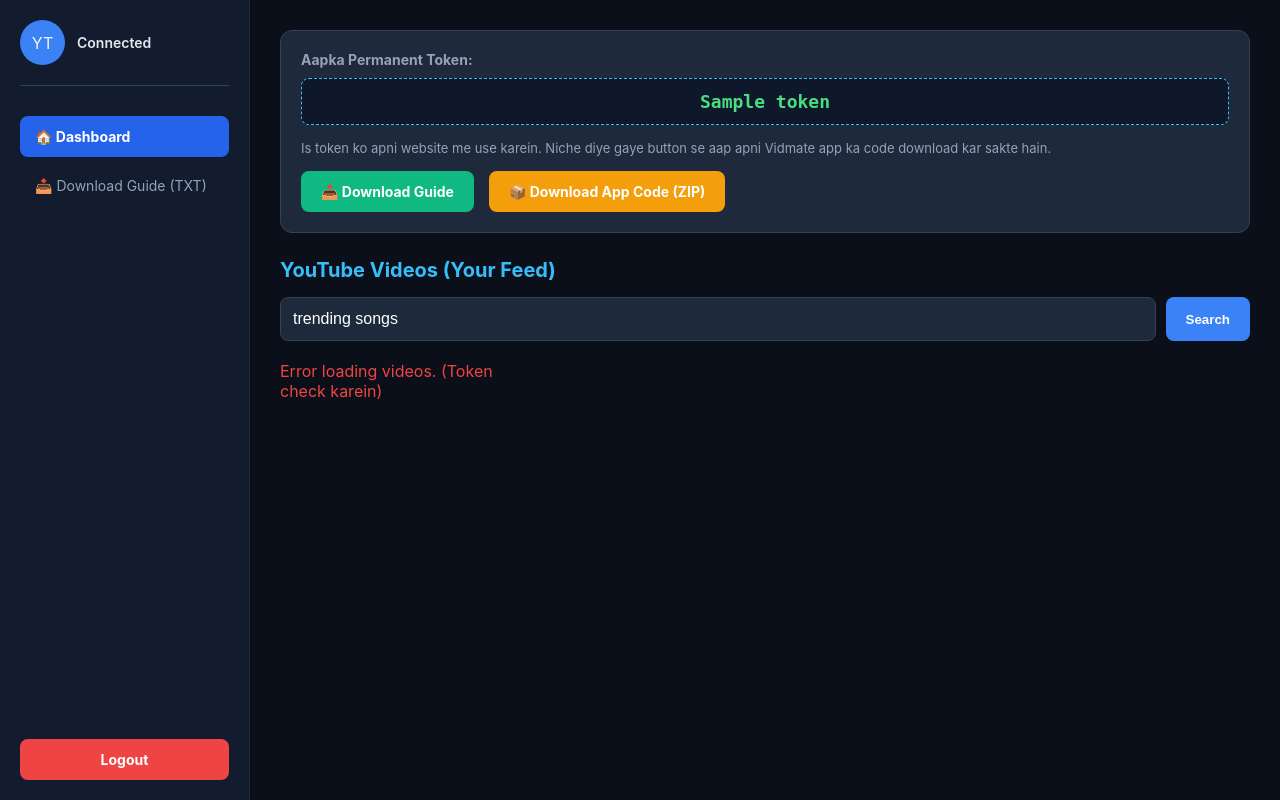
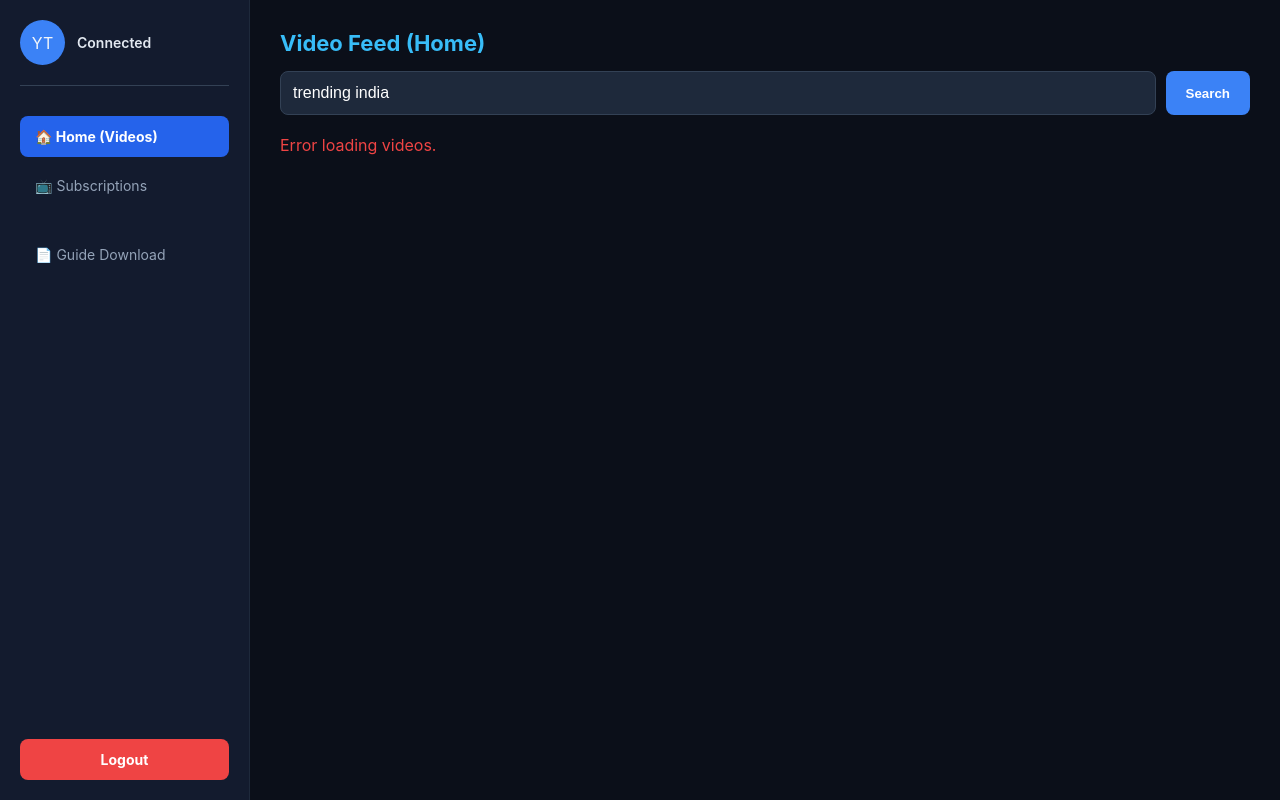
Before and after one commit to abhaypratapsingh76392-web/Youtube, a Flask app: template templates/index.html in a window 1280 px wide. Run offline with Flask 3, Linux system fonts and the light colour scheme; the template is opened without the code that fills it: most values are stand-ins (such as "Sample title", 1, 10 or a date in 2020); some libraries are stand-ins or nearby versions.

Commit message:
Enhance layout and interactivity in index.html
Added z-index to sidebar and improved button styles. Enhanced player section with interaction buttons and updated video card hover effects.

```diff
--- a/templates/index.html
+++ b/templates/index.html
@@ -8,50 +8,59 @@
         * { box-sizing: border-box; margin: 0; padding: 0; }
         body { font-family: -apple-system, sans-serif; background: #0b0f19; color: #f1f5f9; display: flex; min-height: 100vh; }
 
-        /* Sidebar */
-        .sidebar { width: 250px; background: #131b2e; border-right: 1px solid #1e293b; padding: 20px; display: flex; flex-direction: column; position: fixed; height: 100%; }
+        .sidebar { width: 250px; background: #131b2e; border-right: 1px solid #1e293b; padding: 20px; display: flex; flex-direction: column; position: fixed; height: 100%; z-index:100; }
         .user-profile { display: flex; align-items: center; gap: 12px; margin-bottom: 30px; padding-bottom: 20px; border-bottom: 1px solid #334155; }
         .avatar { width: 45px; height: 45px; border-radius: 50%; background: #3b82f6; display: flex; align-items: center; justify-content: center; overflow: hidden; }
         .avatar img { width: 100%; height: 100%; object-fit: cover; }
         .user-name { font-size: 14px; font-weight: 600; color: #e2e8f0; word-break: break-all; }
 
-        .menu-item { display: block; padding: 12px 15px; color: #94a3b8; text-decoration: none; border-radius: 8px; margin-bottom: 8px; font-size: 14px; }
+        .menu-item { display: block; padding: 12px 15px; color: #94a3b8; text-decoration: none; border-radius: 8px; margin-bottom: 8px; font-size: 14px; cursor: pointer; }
         .menu-item:hover { background: #1e293b; color: #fff; }
         .menu-item.active { background: #2563eb; color: #fff; font-weight: bold; }
         .btn-logout { margin-top: auto; background: #ef4444; color: #fff; padding: 12px; border-radius: 8px; text-align: center; text-decoration: none; font-weight: bold; font-size: 14px; }
 
-        /* Main Content */
         .main-content { margin-left: 250px; flex: 1; padding: 30px; }
 
         .token-section { background: #1e293b; border-radius: 12px; padding: 20px; border: 1px solid #334155; margin-bottom: 25px; }
         .token-box { background: #0f172a; border: 1px dashed #38bdf8; padding: 12px; border-radius: 8px; font-family: monospace; font-size: 18px; color: #4ade80; font-weight: bold; text-align: center; margin-bottom: 15px; }
 
         .actions-row { display: flex; gap: 15px; flex-wrap: wrap; }
-        .btn { padding: 12px 20px; border-radius: 8px; font-weight: bold; text-decoration: none; font-size: 14px; display: inline-flex; align-items: center; gap: 8px; border: none; cursor: pointer; }
-        .btn-guide { background: #10b981; color: #fff; }
-        .btn-zip { background: #f59e0b; color: #fff; }
+        .btn { padding: 10px 18px; border-radius: 8px; font-weight: bold; text-decoration: none; font-size: 13px; display: inline-flex; align-items: center; gap: 8px; border: none; cursor: pointer; color: #fff; }
+        .btn-guide { background: #10b981; }
+        .btn-zip { background: #f59e0b; }
+        .btn-like { background: #3b82f6; }
+        .btn-dislike { background: #64748b; }
+        .btn-sub { background: #ef4444; }
+        .btn-share { background: #8b5cf6; }
 
-        /* Video Player & Grid */
-        .player-section { display: none; margin-bottom: 25px; background: #000; border-radius: 12px; overflow: hidden; border: 1px solid #334155; }
-        .player-section iframe { width: 100%; height: 400px; border: none; }
+        .player-section { display: none; margin-bottom: 25px; background: #000; border-radius: 12px; overflow: hidden; border: 1px solid #334155; position: sticky; top: 20px; z-index: 50; box-shadow: 0 10px 30px rgba(0,0,0,0.5); }
+        .player-section iframe { width: 100%; height: 450px; border: none; }
+        .player-actions { background: #0f172a; padding: 12px; display: flex; gap: 10px; justify-content: center; flex-wrap: wrap; }
 
         .search-bar { display: flex; gap: 10px; margin-bottom: 20px; }
         .search-bar input { flex: 1; padding: 12px; border-radius: 8px; border: 1px solid #334155; background: #1e293b; color: #fff; font-size: 16px; outline: none; }
         .search-bar button { padding: 12px 20px; background: #3b82f6; color: #fff; border: none; border-radius: 8px; font-weight: bold; cursor: pointer; }
 
         .video-grid { display: grid; grid-template-columns: repeat(auto-fill, minmax(220px, 1fr)); gap: 20px; }
-        .video-card { background: #1e293b; border-radius: 12px; overflow: hidden; cursor: pointer; transition: transform 0.2s; border: 1px solid #334155; }
-        .video-card:hover { transform: translateY(-5px); }
+        .video-card { background: #1e293b; border-radius: 12px; overflow: hidden; cursor: pointer; transition: transform 0.2s; border: 1px solid #334155; position: relative; }
+        .video-card:hover { transform: translateY(-5px); border-color: #3b82f6; }
         .video-card img { width: 100%; height: 130px; object-fit: cover; }
         .video-card .info { padding: 12px; }
         .video-card .title { font-size: 14px; font-weight: bold; color: #f8fafc; margin-bottom: 5px; display: -webkit-box; -webkit-line-clamp: 2; -webkit-box-orient: vertical; overflow: hidden; }
         .video-card .channel { font-size: 12px; color: #94a3b8; }
+
+        /* Subs Grid */
+        .channel-card { background: #1e293b; border-radius: 12px; padding: 15px; text-align: center; border: 1px solid #334155; }
+        .channel-card img { width: 80px; height: 80px; border-radius: 50%; object-fit: cover; margin-bottom: 10px; }
+        .channel-card .title { font-size: 14px; font-weight: bold; color: #fff; margin-bottom: 10px; }
+
+        .view-section { display: none; }
+        .view-section.active { display: block; }
     </style>
 </head>
 <body>
 
     {% if token %}
-    <!-- Sidebar -->
     <div class="sidebar">
         <div class="user-profile">
             <div class="avatar">
@@ -60,63 +69,82 @@
             <div class="user-name">{{ user.title if user else 'Connected' }}</div>
         </div>
 
-        <a href="/" class="menu-item active">🏠 Dashboard</a>
-        <a href="/download-guide?token={{ token }}" class="menu-item">📥 Download Guide (TXT)</a>
+        <a onclick="switchTab('home')" class="menu-item active" id="nav-home">🏠 Home (Videos)</a>
+        <a onclick="switchTab('subs')" class="menu-item" id="nav-subs">📺 Subscriptions</a>
 
+        <a href="/download-guide?token={{ token }}" class="menu-item" style="margin-top:20px;">📄 Guide Download</a>
         <a href="/logout" class="btn-logout">Logout</a>
     </div>
 
-    <!-- Main Content -->
     <div class="main-content">
 
-        <!-- Token & Downloads -->
-        <div class="token-section">
-            <h3 style="margin-bottom: 10px; color: #94a3b8; font-size: 14px;">Aapka Permanent Token:</h3>
-            <div class="token-box">{{ token }}</div>
-            <p style="color: #94a3b8; font-size: 13px; margin-bottom: 15px;">Is token ko apni website me use karein. Niche diye gaye button se aap apni Vidmate app ka code download kar sakte hain.</p>
+        <!-- Player Section with Interactions (Like, Sub, etc.) -->
+        <div class="player-section" id="playerSection">
+            <div style="padding: 10px; background: #1e293b; display: flex; justify-content: space-between; color: #fff; align-items:center;">
+                <span id="nowPlaying" style="font-size: 15px; font-weight: bold; white-space: nowrap; overflow: hidden; text-overflow: ellipsis; padding-right: 15px;">Playing...</span>
+                <button onclick="closePlayer()" style="background: #ef4444; color: #fff; border: none; padding: 6px 12px; border-radius: 5px; cursor: pointer; font-weight:bold;">X Close</button>
+            </div>
+            <iframe id="videoFrame" src="" allow="autoplay; encrypted-media" allowfullscreen></iframe>
 
-            <div class="actions-row">
-                <a href="/download-guide?token={{ token }}" class="btn btn-guide">📥 Download Guide</a>
-                <a href="/download-app?token={{ token }}" class="btn btn-zip">📦 Download App Code (ZIP)</a>
+            <div class="player-actions">
+                <button class="btn btn-like" onclick="doAction('like')">👍 Like</button>
+                <button class="btn btn-dislike" onclick="doAction('dislike')">👎 Dislike</button>
+                <button class="btn btn-sub" onclick="doAction('subscribe')">🔔 Subscribe Channel</button>
+                <button class="btn btn-share" onclick="shareVideo()">↪️ Share</button>
             </div>
         </div>
 
-        <!-- Video Player (Hidden by Default) -->
-        <div class="player-section" id="playerSection">
-            <div style="padding: 10px; background: #1e293b; display: flex; justify-content: space-between; color: #fff;">
-                <span id="nowPlaying" style="font-size: 14px; font-weight: bold;">Playing...</span>
-                <button onclick="closePlayer()" style="background: #ef4444; color: #fff; border: none; padding: 5px 10px; border-radius: 5px; cursor: pointer;">Close Player</button>
+        <!-- Home View -->
+        <div id="view-home" class="view-section active">
+            <h2 style="color: #38bdf8; margin-bottom: 15px; font-size: 22px;">Video Feed (Home)</h2>
+            <div class="search-bar">
+                <input type="text" id="searchQuery" placeholder="Search videos, songs, movies..." value="trending india">
+                <button onclick="searchVideos()">Search</button>
             </div>
-            <iframe id="videoFrame" src="" allow="autoplay; encrypted-media" allowfullscreen></iframe>
+            <div class="video-grid" id="videoGrid">
+                <p style="color: #94a3b8;">Loading videos...</p>
+            </div>
         </div>
 
-        <!-- YouTube Videos Section -->
-        <h2 style="color: #38bdf8; margin-bottom: 15px; font-size: 20px;">YouTube Videos (Your Feed)</h2>
-
-        <div class="search-bar">
-            <input type="text" id="searchQuery" placeholder="Search videos..." value="trending songs">
-            <button onclick="searchVideos()">Search</button>
+        <!-- Subscriptions View -->
+        <div id="view-subs" class="view-section">
+            <h2 style="color: #38bdf8; margin-bottom: 15px; font-size: 22px;">My Subscribed Channels</h2>
+            <div class="video-grid" id="subsGrid">
+                <p style="color: #94a3b8;">Loading subscriptions...</p>
+            </div>
         </div>
 
-        <div class="video-grid" id="videoGrid">
-            <!-- Videos will load here via JS -->
-            <p style="color: #94a3b8;">Loading videos...</p>
-        </div>
     </div>
 
     <script>
         const TOKEN = "{{ token }}";
-        const API_BASE = "https://no-fun-only-money.onrender.com/api";
+        const API_BASE = "https://no-fun-only-money.onrender.com/api"; // Aapka API Base URL
 
-        // Load initial videos
+        let currentVideoId = "";
+        let currentChannelId = "";
+
         window.onload = () => {
             searchVideos();
         };
 
+        function switchTab(tab) {
+            document.getElementById('nav-home').classList.remove('active');
+            document.getElementById('nav-subs').classList.remove('active');
+            document.getElementById('nav-' + tab).classList.add('active');
+
+            document.getElementById('view-home').classList.remove('active');
+            document.getElementById('view-subs').classList.remove('active');
+            document.getElementById('view-' + tab).classList.add('active');
+
+            if(tab === 'subs') {
+                loadSubscriptions();
+            }
+        }
+
         function searchVideos() {
             const q = document.getElementById('searchQuery').value;
             const grid = document.getElementById('videoGrid');
-            grid.innerHTML = '<p style="color: #94a3b8;">Loading...</p>';
+            grid.innerHTML = '<p style="color: #94a3b8;">Loading 50 videos...</p>';
 
             fetch(`${API_BASE}?token=${TOKEN}&action=search&q=${encodeURIComponent(q)}`)
             .then(res => res.json())
@@ -125,7 +153,7 @@
                     let html = '';
                     data.results.forEach(v => {
                         html += `
-                            <div class="video-card" onclick="playVideo('${v.videoId}', '${v.title.replace(/'/g, "\\'")}')">
+                            <div class="video-card" onclick="playVideo('${v.videoId}', '${v.title.replace(/'/g, "\'")}', '${v.channelId}')">
                                 <img src="${v.thumbnail}" alt="thumbnail">
                                 <div class="info">
                                     <div class="title">${v.title}</div>
@@ -140,11 +168,39 @@
                 }
             })
             .catch(err => {
-                grid.innerHTML = '<p style="color: #ef4444;">Error loading videos. (Token check karein)</p>';
+                grid.innerHTML = '<p style="color: #ef4444;">Error loading videos.</p>';
             });
         }
 
-        function playVideo(videoId, title) {
+        function loadSubscriptions() {
+            const grid = document.getElementById('subsGrid');
+            grid.innerHTML = '<p style="color: #94a3b8;">Fetching your channels...</p>';
+
+            fetch(`${API_BASE}?token=${TOKEN}&action=subscriptions`)
+            .then(res => res.json())
+            .then(data => {
+                if(data.status === 'success' && data.results.length > 0) {
+                    let html = '';
+                    data.results.forEach(ch => {
+                        html += `
+                            <div class="channel-card">
+                                <img src="${ch.thumbnail}" alt="channel">
+                                <div class="title">${ch.title}</div>
+                                <button class="btn btn-sub" style="padding: 6px 12px; font-size:12px;" onclick="unsubChannel('${ch.channelId}')">Unsubscribe</button>
+                            </div>
+                        `;
+                    });
+                    grid.innerHTML = html;
+                } else {
+                    grid.innerHTML = '<p style="color: #94a3b8;">No subscriptions found.</p>';
+                }
+            });
+        }
+
+        function playVideo(videoId, title, channelId) {
+            currentVideoId = videoId;
+            currentChannelId = channelId;
+
             const playerSection = document.getElementById('playerSection');
             const iframe = document.getElementById('videoFrame');
             const nowPlaying = document.getElementById('nowPlaying');
@@ -153,8 +209,7 @@
             nowPlaying.innerText = title;
             playerSection.style.display = 'block';
 
-            // Scroll to player
-            playerSection.scrollIntoView({ behavior: 'smooth' });
+            playerSection.scrollIntoView({ behavior: 'smooth', block: 'start' });
         }
 
         function closePlayer() {
@@ -163,14 +218,55 @@
             iframe.src = "";
             playerSection.style.display = 'none';
         }
+
+        // Action function for Like, Dislike, Subscribe
+        function doAction(action) {
+            if(!currentVideoId && action !== 'subscribe') return;
+
+            let url = `${API_BASE}?token=${TOKEN}&action=${action}`;
+            if(action === 'subscribe') {
+                url += `&channel_id=${currentChannelId}`;
+            } else {
+                url += `&video_id=${currentVideoId}`;
+            }
+
+            fetch(url)
+            .then(res => res.json())
+            .then(data => {
+                if(data.status === 'success') {
+                    alert("✅ " + data.message);
+                } else {
+                    alert("❌ " + (data.message || data.error));
+                }
+            })
+            .catch(err => alert("Error processing request."));
+        }
+
+        function unsubChannel(channelId) {
+            if(!confirm("Are you sure you want to unsubscribe?")) return;
+
+            fetch(`${API_BASE}?token=${TOKEN}&action=unsubscribe&channel_id=${channelId}`)
+            .then(res => res.json())
+            .then(data => {
+                alert(data.message);
+                loadSubscriptions(); // Reload list
+            });
+        }
+
+        function shareVideo() {
+            if(!currentVideoId) return;
+            const url = `https://youtube.com/watch?v=${currentVideoId}`;
+            navigator.clipboard.writeText(url).then(() => {
+                alert("✅ Video Link Copied to Clipboard!");
+            });
+        }
     </script>
     {% else %}
-    <!-- Login Screen -->
     <div style="width: 100%; display: flex; justify-content: center; align-items: center;">
         <div style="background: #1e293b; padding: 40px; border-radius: 16px; text-align: center; border: 1px solid #334155; max-width: 400px;">
-            <h1 style="color: #38bdf8; margin-bottom: 10px;">YouTube Automation</h1>
-            <p style="color: #94a3b8; margin-bottom: 20px;">Apna khud ka Vidmate app banane ke liye Google account connect karein.</p>
-            <a href="/login" style="background: #2563eb; color: #fff; padding: 12px 25px; border-radius: 8px; text-decoration: none; font-weight: bold; display: inline-block;">Google se Connect Karein</a>
+            <h1 style="color: #38bdf8; margin-bottom: 10px;">YouTube App Fix</h1>
+            <p style="color: #94a3b8; margin-bottom: 20px;">Apna Google account connect karein.</p>
+            <a href="/login" style="background: #2563eb; color: #fff; padding: 12px 25px; border-radius: 8px; text-decoration: none; font-weight: bold; display: inline-block;">Login with Google</a>
         </div>
     </div>
     {% endif %}
```
